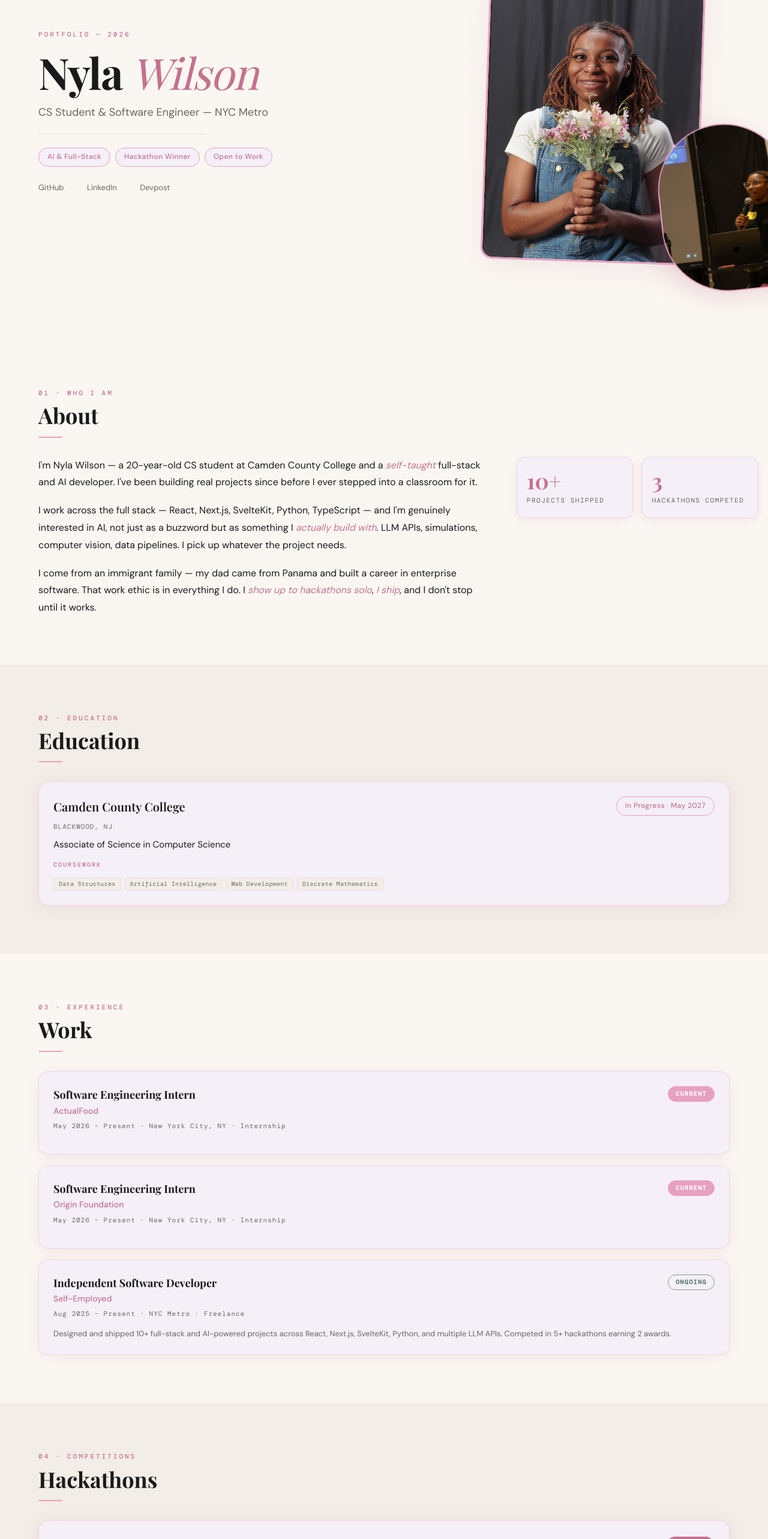
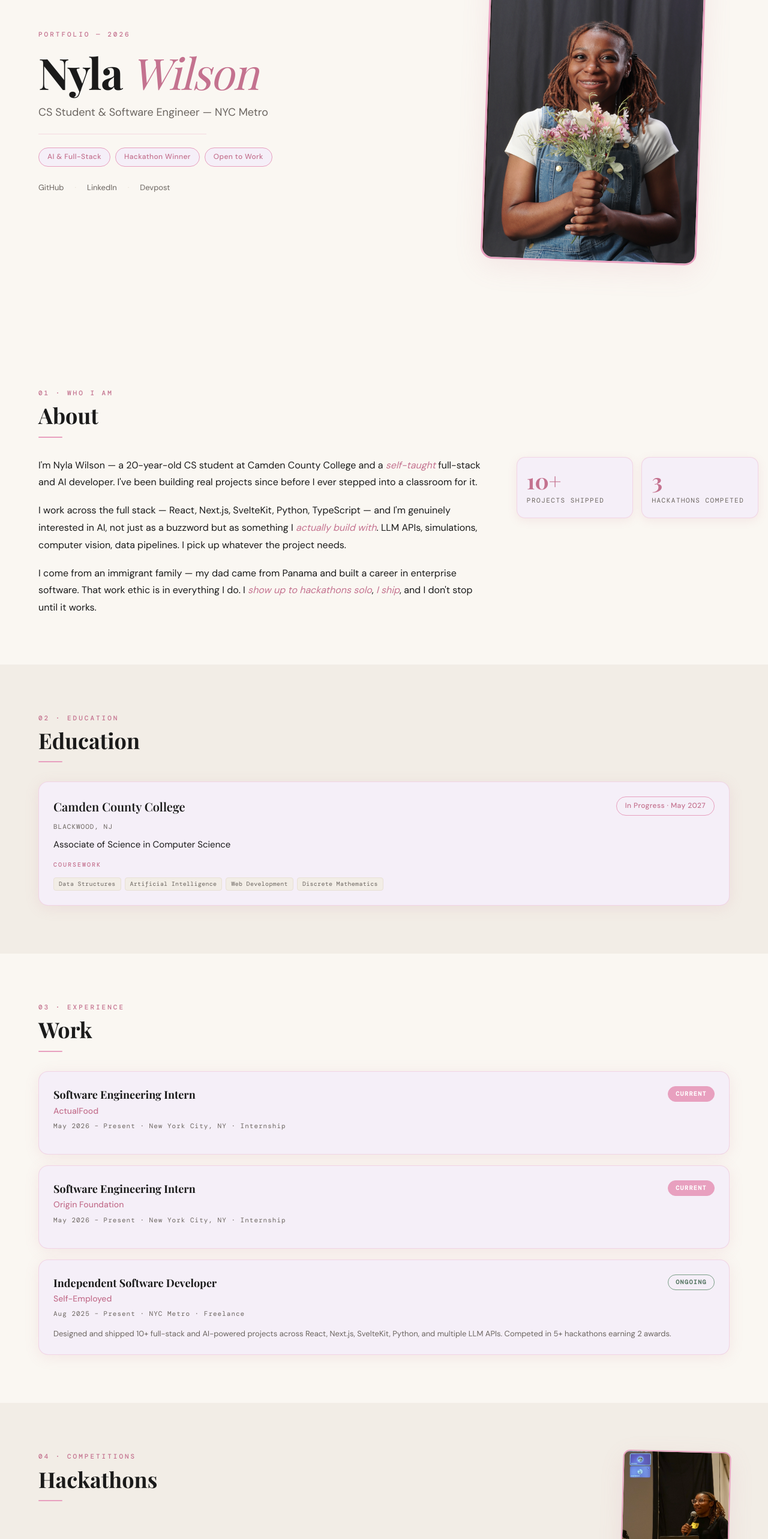
Before and after one commit to nylaimanii/nyla-portfolio, a React (Vite) app: page / in a window 1280 px wide. Shown: the part 234-2800 px from the top of the page at 60% size. Built offline with nearby package versions, Linux system fonts and the light colour scheme; a web font is replaced by a local one.

Commit message:
fix speaking photo placement in hackathons header
Co-Authored-By: Claude Opus 5 (1M context) <noreply@anthropic.com>

```diff
--- a/src/App.css
+++ b/src/App.css
@@ -959,24 +959,30 @@
   text-underline-offset: 3px;
 }
 
-.hack-floating-photo {
-  position: fixed;
-  bottom: 80px;
-  right: -40px;
-  width: 220px;
-  height: 280px;
+.section-header--split {
+  display: flex;
+  align-items: flex-start;
+  justify-content: space-between;
+  gap: 40px;
+}
+.section-header--split .section-header-main {
+  min-width: 0;
+}
+
+.hack-header-photo {
+  flex-shrink: 0;
+  width: 180px;
+  height: 220px;
   object-fit: cover;
-  object-position: center top;
-  border-radius: 120px 120px 0 120px;
+  object-position: top center;
+  border-radius: 12px;
   border: 2px solid var(--accent);
-  box-shadow: -8px 8px 40px rgba(196,114,143,0.25);
-  transform: rotate(-6deg);
-  z-index: 10;
-  pointer-events: none;
+  box-shadow: 0 12px 40px var(--shadow);
+  transform: rotate(1.5deg);
 }
 
 @media (max-width: 768px) {
-  .hack-floating-photo { display: none; }
+  .hack-header-photo { display: none; }
 }
 
 /* ═══════════════════════════════════════
--- a/src/components/Hackathons.jsx
+++ b/src/components/Hackathons.jsx
@@ -3,10 +3,18 @@ import Bow from './Bow';
 import { hackathons } from '../constants/data';
 import speakingImg from '../assets/speaking.jpg';
 
+const headerPhoto = (
+  <img
+    className="hack-header-photo"
+    src={speakingImg}
+    alt="Nyla presenting at a hackathon"
+    loading="lazy"
+  />
+);
+
 export default function Hackathons() {
   return (
-    <>
-    <Window title="★ HACKATHONS.log" id="hackathons" index={3}>
+    <Window title="★ HACKATHONS.log" id="hackathons" index={3} headerAside={headerPhoto}>
       <div className="hackathons-list">
         {hackathons.map((h) => (
           <article key={h.event} className="hack-card">
@@ -61,14 +69,5 @@ export default function Hackathons() {
         ))}
       </div>
     </Window>
-
-    <img
-      className="hack-floating-photo"
-      src={speakingImg}
-      alt="Nyla presenting at a hackathon"
-      loading="lazy"
-      aria-hidden="true"
-    />
-    </>
   );
 }
--- a/src/components/Window.jsx
+++ b/src/components/Window.jsx
@@ -39,7 +39,7 @@ function eyebrow(raw, index) {
   return `${num} · ${label}`;
 }
 
-export default function Window({ title, fullWidth = false, children, id, index = 0, titleAdornment = null }) {
+export default function Window({ title, fullWidth = false, children, id, index = 0, titleAdornment = null, headerAside = null }) {
   const tone = index % 2 === 0 ? 'section--light' : 'section--tinted';
   void fullWidth;
   return (
@@ -52,12 +52,17 @@ export default function Window({ title, fullWidth = false, children, id, index =
       transition={{ duration: 0.55, ease: 'easeOut' }}
     >
       <div className="section-inner">
+        <div className={headerAside ? 'section-header section-header--split' : 'section-header'}>
+          <div className="section-header-main">
             <div className="section-eyebrow">{eyebrow(title, index)}</div>
             <h2 className="section-title">
               {cleanTitle(title)}
               {titleAdornment}
             </h2>
             <div className="section-rule" />
+          </div>
+          {headerAside}
+        </div>
         <div className="section-body">
           {children}
         </div>
```
Lines whose indentation alone changed are shown as unchanged.
